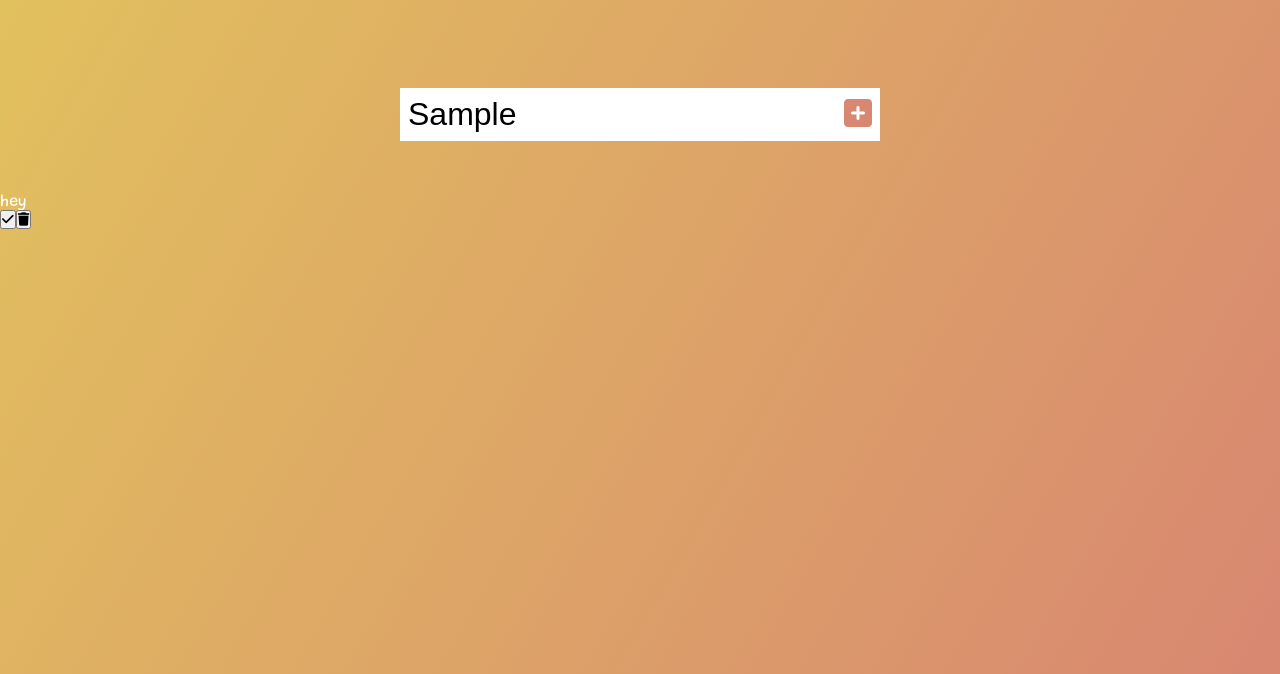
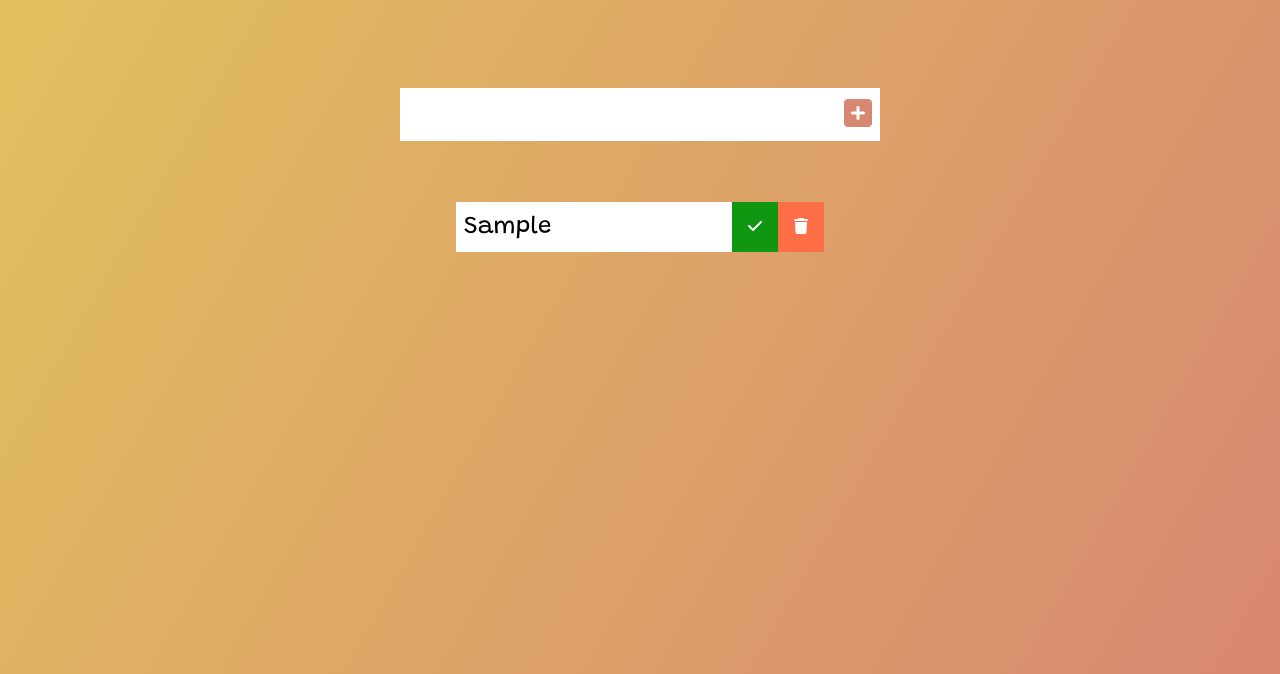
Before and after one commit to visva-dev/JavaScript, a plain HTML site: page todo.html in a window 1280 px wide. Both pictures are taken after typing "Sample" into the empty fields and a click on the button 858 px from the left and 240 px from the top of the page. Shown: the part 126-800 px from the top of the page. Drawn offline with Linux system fonts and the light colour scheme.

Commit message:
Finish adding items on submit with inserted text by user

```diff
--- a/todo.css
+++ b/todo.css
@@ -42,3 +42,46 @@ form button:hover {
   background: #d88771;
   color: white;
 }
+
+.todo-container {
+  display: flex;
+  justify-content: center;
+  align-items: center;
+}
+
+.todo-list {
+  min-width: 30%;
+  list-style: none;
+}
+
+.todo {
+  margin: 0.5rem;
+  background: white;
+  color: black;
+  font-size: 1.5rem;
+  display: flex;
+  justify-content: space-between;
+  align-items: center;
+}
+
+.todo li {
+  flex: 1;
+}
+
+.trash-btn,
+.complete-btn {
+  background: #ff6f47;
+  color: white;
+  border: none;
+  padding: 1rem;
+  cursor: pointer;
+  font-size: 1rem;
+}
+
+.complete-btn {
+  background: #109610;
+}
+
+.todo-item {
+  padding: 0rem 0.5rem;
+}
--- a/todo.js
+++ b/todo.js
@@ -13,7 +13,7 @@ function addTodo(event) {
   todoDiv.classList.add('todo');
   // create li
   const newTodo = document.createElement('li');
-  newTodo.innerText = 'hey';
+  newTodo.innerText = todoInput.value;
   newTodo.classList.add('todo-item');
   todoDiv.appendChild(newTodo);
   // Check Mark Button
@@ -24,8 +24,10 @@ function addTodo(event) {
     // Check Trash Button
     const trashButton = document.createElement('button');
     trashButton.innerHTML = '<i class="fas fa-trash"></i>';
-    trashButton.classList.add('complete-btn');
+    trashButton.classList.add('trash-btn');
     todoDiv.appendChild(trashButton);
     // Append To List
     todoList.appendChild(todoDiv);
+    // Crear todo input value after add
+    todoInput.value = '';
 }
```
